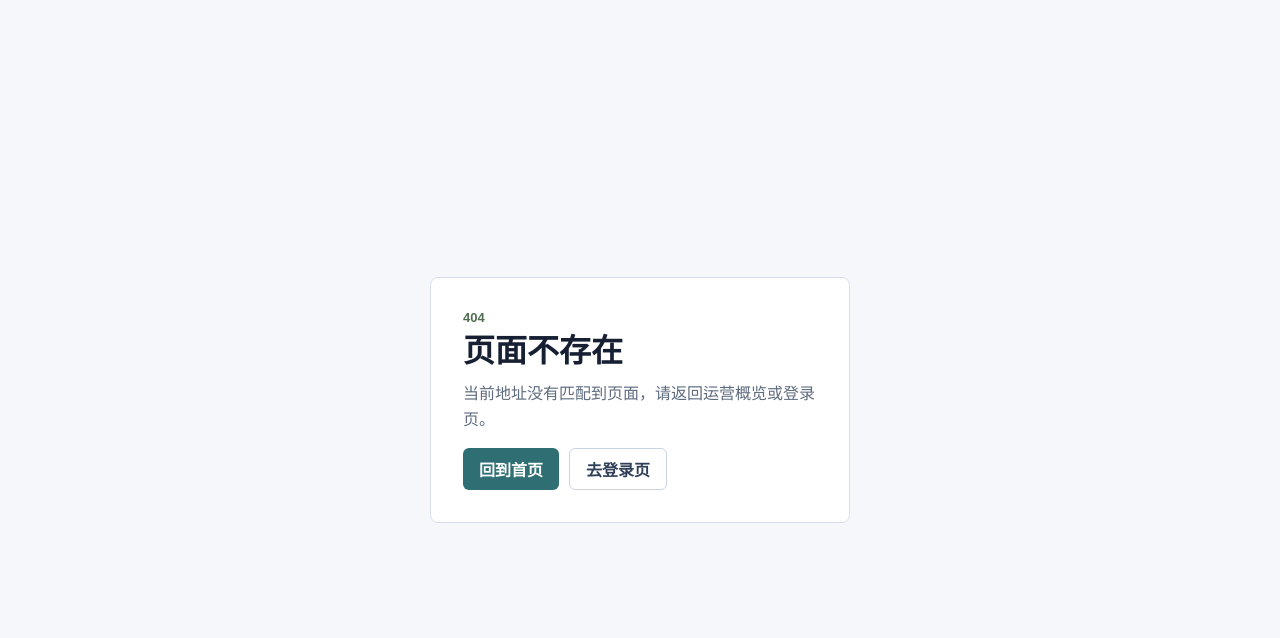
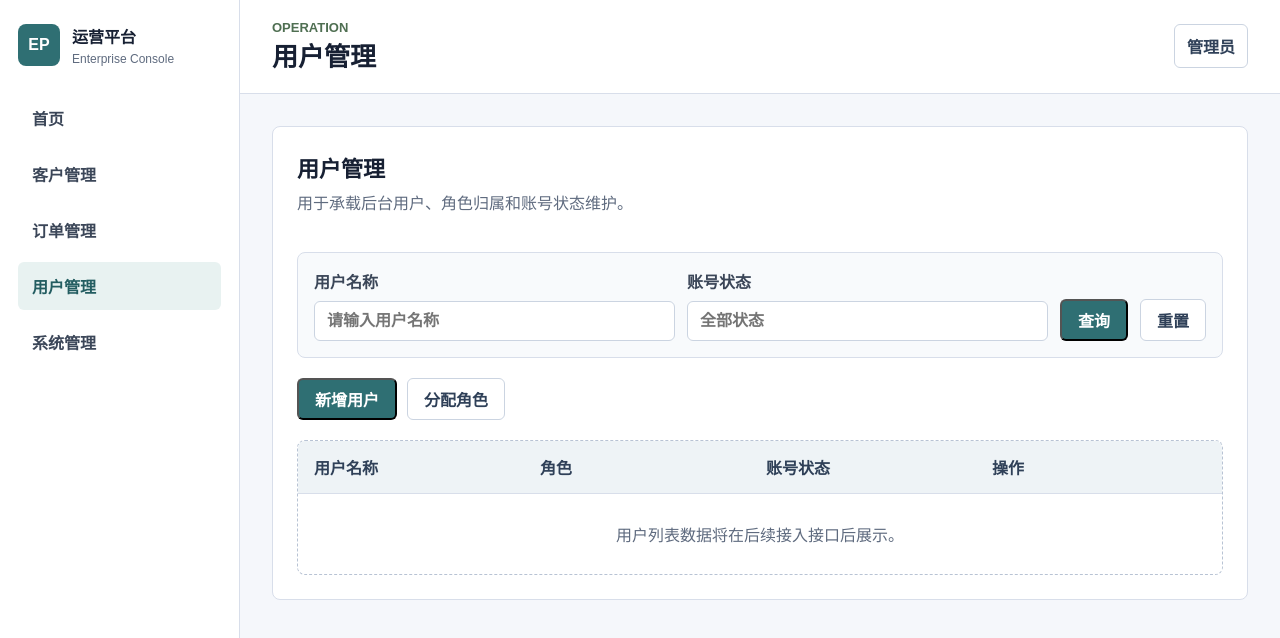
Before and after one commit to ID-Effie/enterprise-operation-platform, a Vue app: page /users in a window 1280 px wide. Before the commit this address had no page. Shown: the top 638 px of the page. Built offline with nearby package versions, Linux system fonts and the light colour scheme.

Commit message:
feat:add Userpage Populate the business page.

```diff
--- /dev/null
+++ b/src/components/PageContainer.vue
@@ -0,0 +1,26 @@
+<!--
+ * @Description: 抽一个简单的页面容器组件
+ * @Author: zhaoyang.sun@proinnova.com.cn
+ * @Date: 2026-05-12 16:20:24
+-->
+<template>
+  <section class="content-section business-page">
+    <div class="page-heading">
+      <div>
+        <h2>{{ title }}</h2>
+        <p v-if="description" class="description">
+          {{ description }}
+        </p>
+      </div>
+    </div>
+
+    <slot />
+  </section>
+</template>
+
+<script setup lang="ts">
+defineProps<{
+  title: string;
+  description?: string;
+}>();
+</script>
--- a/src/layouts/BasicLayout.vue
+++ b/src/layouts/BasicLayout.vue
@@ -54,6 +54,7 @@ const menus: MenuItem[] = [
   { title: "首页", path: "/dashboard" },
   { title: "客户管理", path: "/customers" },
   { title: "订单管理", path: "/orders" },
+  { title: "用户管理", path: "/users" },
   { title: "系统管理", path: "/system" },
 ];
 
--- a/src/router/index.ts
+++ b/src/router/index.ts
@@ -6,6 +6,7 @@ import NotFoundView from "../views/NotFoundView.vue";
 import CustomersView from "../views/CustomersView.vue";
 import OrdersView from "../views/OrdersView.vue";
 import SystemView from "../views/SystemView.vue";
+import UsersView from "../views/UsersView.vue";
 
 //createWebHistory() 表示使用正常 URL 模式（/dashboard）而不是 hash 模式（/#/dashboard）
 const router = createRouter({
@@ -60,6 +61,17 @@ const router = createRouter({
       ],
     },
     {
+      path: "/users",
+      name: "users",
+      component: BasicLayout,
+      children: [
+        {
+          path: "",
+          component: UsersView,
+        },
+      ],
+    },
+    {
       path: "/system",
       name: "system",
       component: BasicLayout,
--- a/src/style.css
+++ b/src/style.css
@@ -274,6 +274,77 @@ h2 {
   color: #3b4658; /* 列表文字颜色。 */
 }
 
+.business-page {
+  display: grid; /* 业务页面内部按标题、查询区、操作区、表格区纵向排列。 */
+  gap: 20px; /* 各业务区块之间保持统一间距，避免页面内容挤在一起。 */
+}
+
+.page-heading h2 {
+  margin-bottom: 8px; /* 页面标题和描述文字之间保持较小间距。 */
+}
+
+.query-panel {
+  display: grid; /* 查询表单使用 grid，方便输入框和按钮在同一行对齐。 */
+  grid-template-columns: repeat(2, minmax(180px, 1fr)) auto auto; /* 两个查询项占主要宽度，查询和重置按钮按内容宽度排列。 */
+  gap: 12px; /* 查询项和按钮之间保持固定间距。 */
+  align-items: end; /* 按钮和输入框底部对齐，形成后台表单常见布局。 */
+  border: 1px solid #d8deea; /* 给查询区一个轻边框，和普通页面内容区分层。 */
+  border-radius: 8px; /* 查询区圆角和卡片圆角保持一致。 */
+  background: #f8fafc; /* 查询区使用浅底色，突出这是筛选条件区域。 */
+  padding: 16px; /* 查询区内部留白，避免表单控件贴边。 */
+}
+
+.query-panel label {
+  display: grid; /* label 内的字段名和输入框纵向排列。 */
+  gap: 8px; /* 字段名和输入框之间保持清晰距离。 */
+  color: #3b4658; /* 查询标签使用正文偏深色，保证可读性。 */
+  font-weight: 700; /* 查询标签加粗，方便快速扫描筛选项。 */
+}
+
+.query-panel input {
+  width: 100%; /* 输入框占满所在 grid 单元，保证左右对齐。 */
+  border: 1px solid #cbd4e1; /* 输入框使用浅边框，和登录表单风格保持一致。 */
+  border-radius: 6px; /* 输入框圆角和项目里的表单控件统一。 */
+  padding: 10px 12px; /* 输入框内部留白，让占位文字不贴边。 */
+  color: #172033; /* 输入文字颜色沿用全站正文色。 */
+  background: #ffffff; /* 输入框使用白底，和浅色查询区形成区分。 */
+}
+
+.table-toolbar {
+  display: flex; /* 操作按钮横向排列，符合中后台工具栏习惯。 */
+  flex-wrap: wrap; /* 空间不足时按钮允许换行，避免小屏溢出。 */
+  gap: 10px; /* 操作按钮之间保持稳定间距。 */
+}
+
+/* table-placeholder 宽度跟随父容器，不会天然溢出 */
+.table-placeholder {
+  overflow: hidden; /* 让表头背景和内容区域被圆角裁切，不露出直角。 */
+  border: 1px dashed #b8c3d4; /* 虚线边框表示这里是后续替换为真实表格的占位区。 */
+  border-radius: 8px; /* 表格占位区圆角和页面卡片保持一致。 */
+  background: #ffffff; /* 表格区域使用白底，保持数据区的清爽感。 */
+}
+
+.table-header {
+  display: grid; /* 表头用 grid 模拟四列表格结构。 */
+  grid-template-columns: repeat(
+    4,
+    minmax(0, 1fr)
+  ); /* 四列等宽，minmax(0, 1fr) 避免长文本撑破列宽。 */
+  gap: 12px; /* 表头列之间留出间距，避免文字贴得太近。 */
+  border-bottom: 1px solid #d8deea; /* 表头和空数据提示之间增加分隔线。 */
+  background: #eef3f6; /* 表头使用浅灰蓝底，和表格内容形成层级。 */
+  padding: 14px 16px; /* 表头内部留白，让列标题更稳。 */
+  color: #2f4058; /* 表头文字使用深灰蓝色，降低纯黑的压迫感。 */
+  font-weight: 700; /* 表头加粗，明确这是字段名称。 */
+}
+
+.table-placeholder p {
+  margin: 0; /* 清掉段落默认外边距，避免空数据提示撑出额外间距。 */
+  padding: 28px 16px; /* 空数据提示保留足够高度，让占位表格更像真实数据区。 */
+  color: #5f6b7f; /* 空数据提示使用弱文字色，避免抢表头层级。 */
+  text-align: center; /* 空数据提示居中，符合常见表格空状态表达。 */
+}
+
 /* 响应式布局：
   当屏幕宽度小于等于 720px 时，使用下面这组移动端样式。 */
 @media (max-width: 720px) {
@@ -309,12 +380,21 @@ h2 {
     grid-template-columns: 1fr; /* 小屏下三列指标改成单列。 */
   }
 
+  .query-panel {
+    grid-template-columns: 1fr; /* 小屏下查询区改成单列，避免输入框和按钮挤在一行。 */
+  }
+
+  .table-header {
+    grid-template-columns: 1fr 1fr; /* 小屏下表头改成两列，减少横向滚动和文字拥挤。 */
+  }
+
   .auth-page,
   .not-found-page {
     padding: 20px; /* 小屏空间有限，减少页面边距。 */
   }
 }
-/* 后台式左右布局：.app-layout
+/*
+后台式左右布局：.app-layout
 侧边栏：.app-sidebar
 品牌区：.brand、.brand-mark
 侧边栏菜单：.side-menu、.side-menu-item
@@ -322,4 +402,6 @@ h2 {
 顶部栏：.app-header
 用户信息：.header-user
 内容区：.app-content
-移动端适配：@media (max-width: 720px) */
+移动端适配：@media (max-width: 720px)
+
+*/
--- a/src/views/CustomersView.vue
+++ b/src/views/CustomersView.vue
@@ -4,10 +4,40 @@
  * @Date: 2026-05-11 14:17:01
 -->
 <template>
-  <section class="content-section">
-    <h2>客户管理</h2>
-    <p class="description">这里先放客户列表、客户分层和客户详情入口的页面占位。</p>
-  </section>
+  <PageContainer
+    title="客户列表"
+    description="用于承载客户基础信息、客户分层和客户详情入口。"
+  >
+    <section class="query-panel" aria-label="客户查询区">
+      <label>
+        客户名称
+        <input type="text" placeholder="请输入客户名称" />
+      </label>
+      <label>
+        客户等级
+        <input type="text" placeholder="全部等级" />
+      </label>
+      <button type="button" class="primary-link">查询</button>
+      <button type="button" class="secondary-link">重置</button>
+    </section>
+
+    <div class="table-toolbar">
+      <button type="button" class="primary-link">新增客户</button>
+      <button type="button" class="secondary-link">导出列表</button>
+    </div>
+
+    <section class="table-placeholder" aria-label="客户表格区">
+      <div class="table-header">
+        <span>客户名称</span>
+        <span>客户等级</span>
+        <span>联系人</span>
+        <span>操作</span>
+      </div>
+      <p>客户列表数据将在后续接入接口后展示。</p>
+    </section>
+  </PageContainer>
 </template>
 
-<script setup lang="ts"></script>
+<script setup lang="ts">
+import PageContainer from "../components/PageContainer.vue";
+</script>
--- a/src/views/OrdersView.vue
+++ b/src/views/OrdersView.vue
@@ -4,10 +4,40 @@
  * @Date: 2026-05-11 14:17:17
 -->
 <template>
-  <section class="content-section">
-    <h2>订单管理</h2>
-    <p class="description">这里先放订单列表、订单状态和处理动作的页面占位。</p>
-  </section>
+  <PageContainer
+    title="订单列表"
+    description="用于承载订单状态、订单金额和订单处理动作。"
+  >
+    <section class="query-panel" aria-label="订单查询区">
+      <label>
+        订单编号
+        <input type="text" placeholder="请输入订单编号" />
+      </label>
+      <label>
+        订单状态
+        <input type="text" placeholder="全部状态" />
+      </label>
+      <button type="button" class="primary-link">查询</button>
+      <button type="button" class="secondary-link">重置</button>
+    </section>
+
+    <div class="table-toolbar">
+      <button type="button" class="primary-link">创建订单</button>
+      <button type="button" class="secondary-link">批量处理</button>
+    </div>
+
+    <section class="table-placeholder" aria-label="订单表格区">
+      <div class="table-header">
+        <span>订单编号</span>
+        <span>客户名称</span>
+        <span>订单状态</span>
+        <span>操作</span>
+      </div>
+      <p>订单列表数据将在后续接入接口后展示。</p>
+    </section>
+  </PageContainer>
 </template>
 
-<script setup lang="ts"></script>
+<script setup lang="ts">
+import PageContainer from "../components/PageContainer.vue";
+</script>
--- a/src/views/SystemView.vue
+++ b/src/views/SystemView.vue
@@ -4,9 +4,41 @@
  * @Date: 2026-05-11 14:17:38
 -->
 <template>
-  <section class="content-section">
-    <h2>系统管理</h2>
-    <p class="description">这里先放角色权限、菜单配置和系统设置的页面占位。</p>
+  <section class="content-section business-page">
+    <div class="page-heading">
+      <div>
+        <h2>系统管理</h2>
+        <p class="description">用于承载菜单配置、系统参数和平台基础设置。</p>
+      </div>
+    </div>
+
+    <section class="query-panel" aria-label="系统配置查询区">
+      <label>
+        配置名称
+        <input type="text" placeholder="请输入配置名称" />
+      </label>
+      <label>
+        配置类型
+        <input type="text" placeholder="全部类型" />
+      </label>
+      <button type="button" class="primary-link">查询</button>
+      <button type="button" class="secondary-link">重置</button>
+    </section>
+
+    <div class="table-toolbar">
+      <button type="button" class="primary-link">新增配置</button>
+      <button type="button" class="secondary-link">刷新缓存</button>
+    </div>
+
+    <section class="table-placeholder" aria-label="系统配置表格区">
+      <div class="table-header">
+        <span>配置名称</span>
+        <span>配置类型</span>
+        <span>更新时间</span>
+        <span>操作</span>
+      </div>
+      <p>系统配置数据将在后续接入接口后展示。</p>
+    </section>
   </section>
 </template>
 
--- /dev/null
+++ b/src/views/UsersView.vue
@@ -0,0 +1,38 @@
+<template>
+  <PageContainer
+    title="用户管理"
+    description="用于承载后台用户、角色归属和账号状态维护。"
+  >
+    <section class="query-panel" aria-label="用户查询区">
+      <label>
+        用户名称
+        <input type="text" placeholder="请输入用户名称" />
+      </label>
+      <label>
+        账号状态
+        <input type="text" placeholder="全部状态" />
+      </label>
+      <button type="button" class="primary-link">查询</button>
+      <button type="button" class="secondary-link">重置</button>
+    </section>
+
+    <div class="table-toolbar">
+      <button type="button" class="primary-link">新增用户</button>
+      <button type="button" class="secondary-link">分配角色</button>
+    </div>
+
+    <section class="table-placeholder" aria-label="用户表格区">
+      <div class="table-header">
+        <span>用户名称</span>
+        <span>角色</span>
+        <span>账号状态</span>
+        <span>操作</span>
+      </div>
+      <p>用户列表数据将在后续接入接口后展示。</p>
+    </section>
+  </PageContainer>
+</template>
+
+<script setup lang="ts">
+import PageContainer from "../components/PageContainer.vue";
+</script>
```
